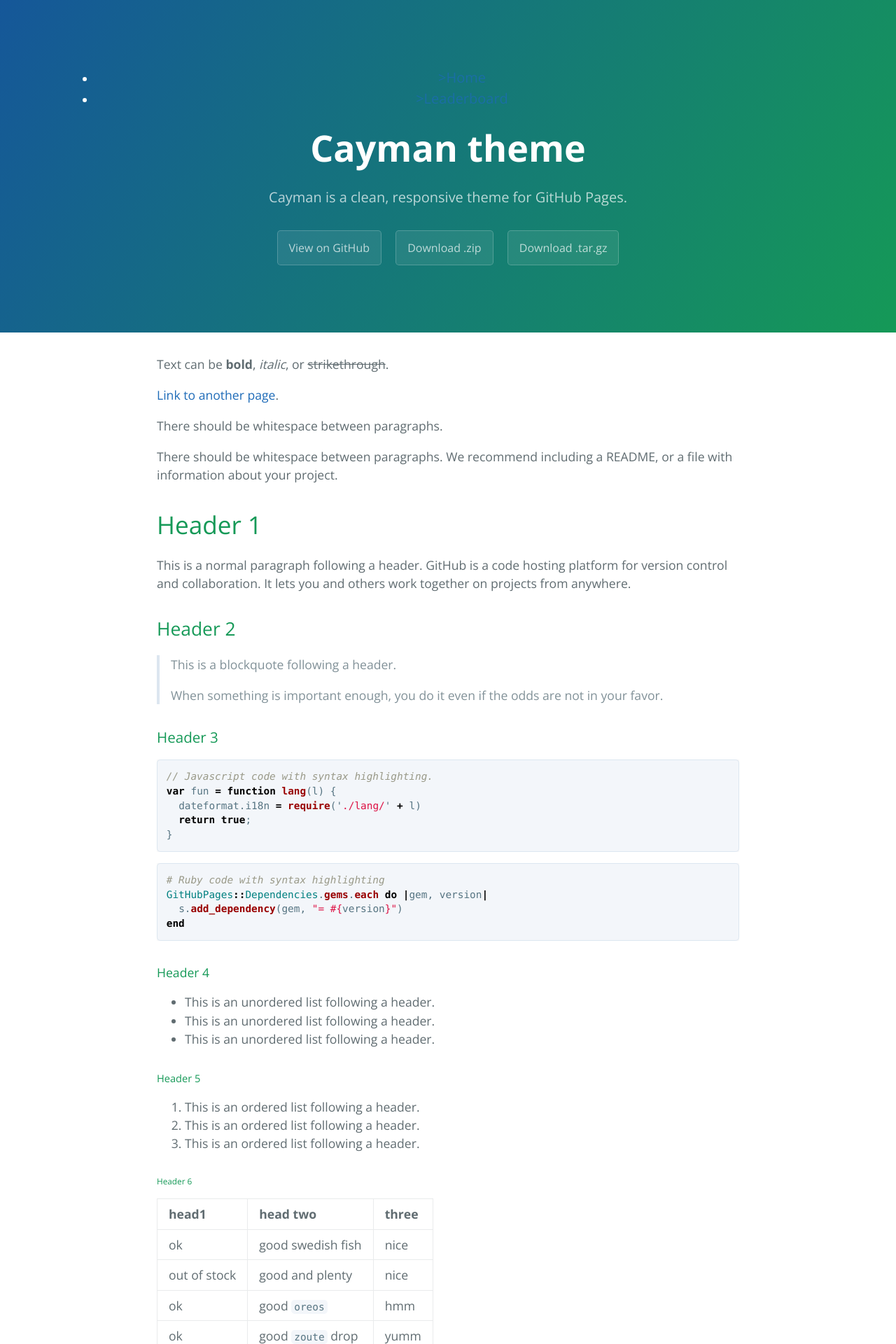
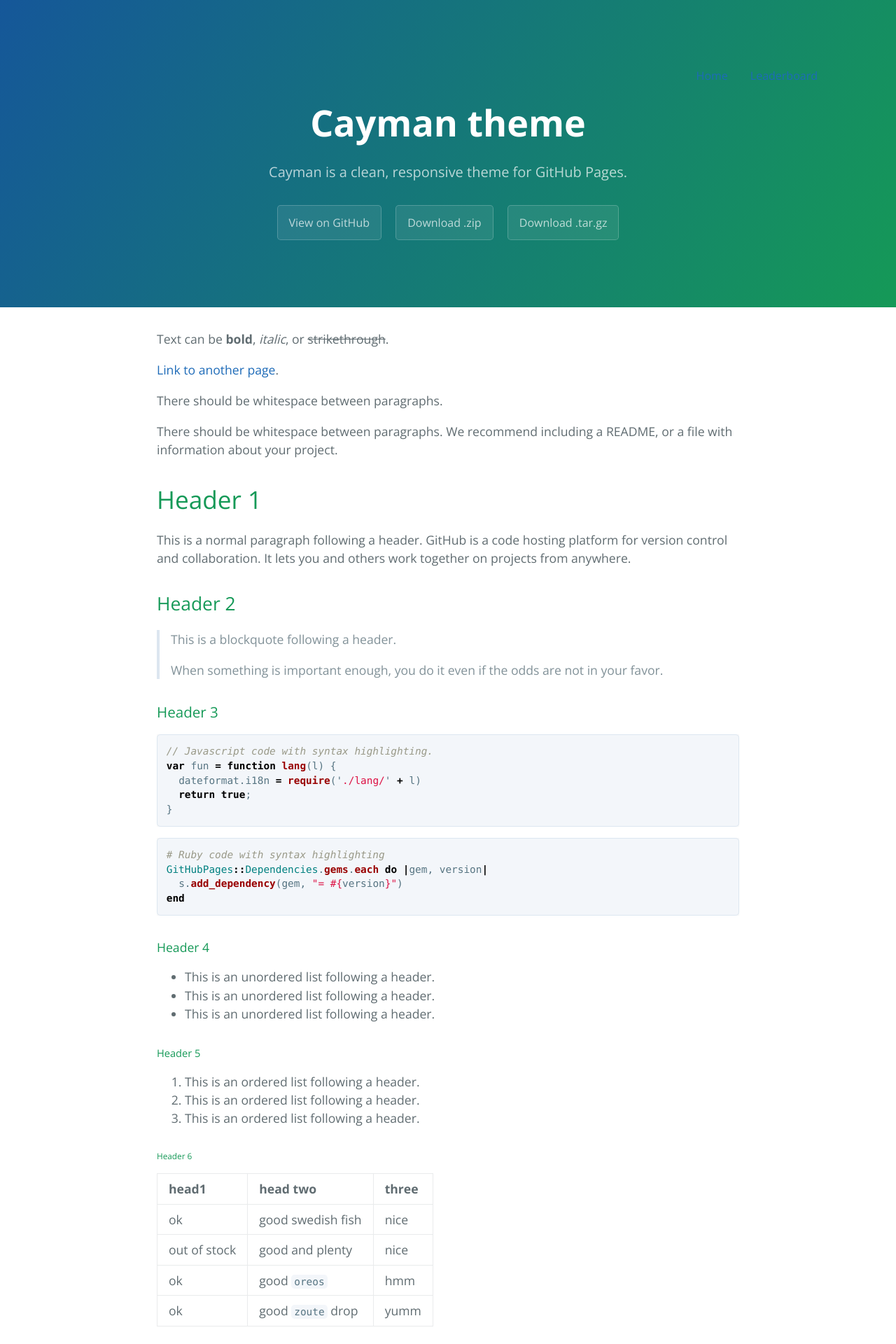
Before and after one commit to mehrdadsaberi/_editval, a Jekyll site: the page built from index.md, in a window 1280 px wide. Shown: the top 1920 px of the page at 70% size. Built offline with Jekyll 4.4.1, drawn with Linux system fonts in a browser that asks for light colours.

Commit message:
Update default.html

```diff
--- a/_layouts/default.html
+++ b/_layouts/default.html
@@ -9,8 +9,6 @@
   <meta name="theme-color" content="#157878">
   <meta name="apple-mobile-web-app-status-bar-style" content="black-translucent">
   <link rel="stylesheet" href="{{ '/assets/css/style.css?v=' | append: site.github.build_revision | relative_url }}">
-  {% include head-custom.html %}
-</head>
   <style>
     /* Additional styles based on the provided code */
     /* Modify or add more styles as needed */
@@ -20,7 +18,7 @@
 
     .tabs {
       display: flex;
-      justify-content: center;
+      justify-content: flex-end;
       background-color: $header-bg-color;
       padding: 1rem 0;
     }
@@ -52,16 +50,20 @@
       border-color: $header-heading-color;
     }
   </style>
+  {% include head-custom.html %}
+</head>
 <body>
   <a id="skip-to-content" href="#content">Skip to the content.</a>
 
+
+
   <header class="page-header" role="banner">
-      <nav>
-      <ul>
-        <li><a href="{{ site.baseurl }}/" class="active project-tagline">>Home</a></li>
-        <li><a href="{{ site.baseurl }}/leaderboard.html" class="project-tagline">>Leaderboard</a></li>
-      </ul>
-    </nav>
+    <nav class="tabs">
+    <ul>
+      <li><a href="{{ site.baseurl }}/" class="active">Home</a></li>
+      <li><a href="{{ site.baseurl }}/leaderboard.html">Leaderboard</a></li>
+    </ul>
+  </nav>
     <h1 class="project-name">{{ page.title | default: site.title | default: site.github.repository_name }}</h1>
     <h2 class="project-tagline">{{ page.description | default: site.description | default: site.github.project_tagline }}</h2>
     {% if site.github.is_project_page %}
```
